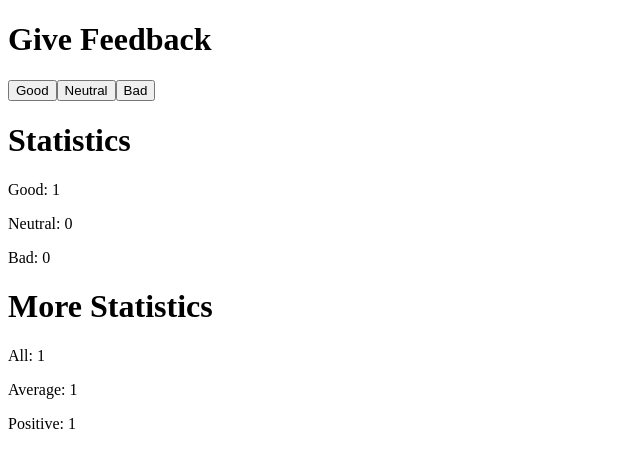
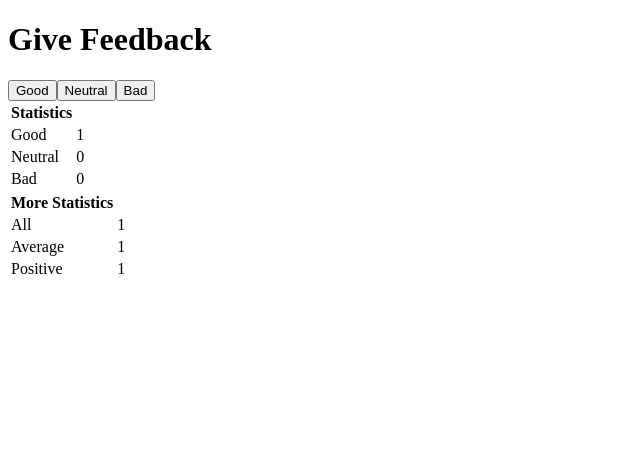
Before and after one commit to Zakerous76/fullstackopen, a React (Vite) app in the folder part1/unicafe/: page / in a window 1280 px wide. Both pictures are taken after a click on the button "Good". Shown: the top 468 px of the page, without its empty margins (0-640 px from the left). Built offline with nearby package versions, Linux system fonts and the light colour scheme.

Commit message:
Submitting 1.11*: unicafe step 6

```diff
--- a/part1/unicafe/src/App.jsx
+++ b/part1/unicafe/src/App.jsx
@@ -6,9 +6,10 @@ const Button = (props) => {
 
 const StatisticsLine = ({ valText, val }) => {
   return (
-    <p>
-      {valText}: {val}
-    </p>
+    <tr>
+      <td>{valText}</td>
+      <td>{val}</td>
+    </tr>
   );
 };
 
@@ -23,12 +24,14 @@ const Statistics = (props) => {
   }
 
   return (
-    <div>
-      <h1>{props.title}</h1>
+    <table>
+      <tr>
+        <th>{props.title}</th>
+      </tr>
       <StatisticsLine valText={props.valText1} val={props.val1} />
       <StatisticsLine valText={props.valText2} val={props.val2} />
       <StatisticsLine valText={props.valText3} val={props.val3} />
-    </div>
+    </table>
   );
 };
 
```
